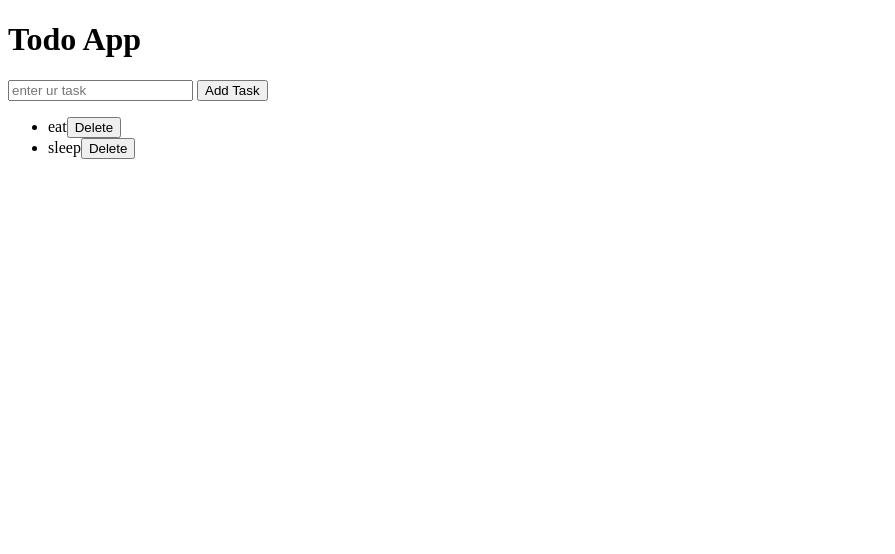
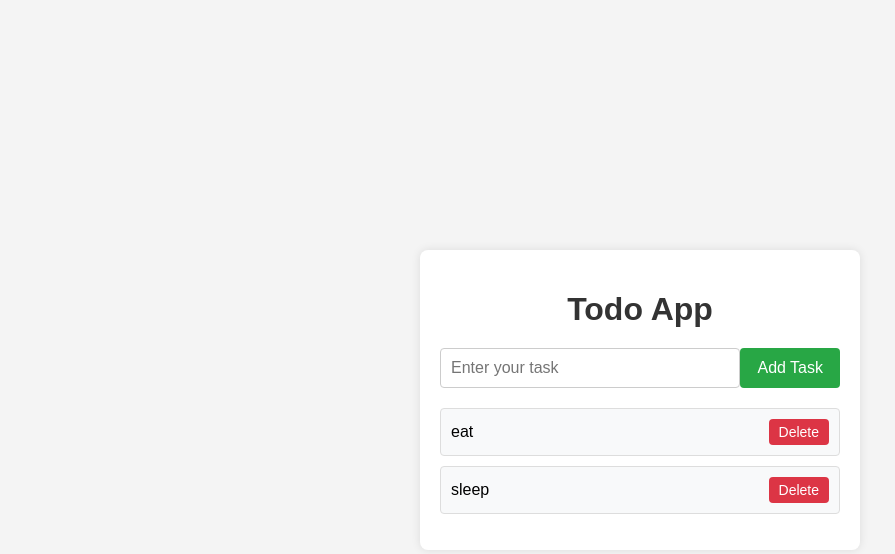
Before and after one commit to Harii2005/To---Do-app, a plain HTML site: page index.html in a window 1280 px wide. Shown: the whole page, without its empty margins (0-895 px from the left). Drawn offline with Linux system fonts and the light colour scheme.

Commit message:
addded css file 2nd commit

```diff
--- a/index.html
+++ b/index.html
@@ -3,18 +3,21 @@
 <head>
     <meta charset="UTF-8">
     <meta name="viewport" content="width=device-width, initial-scale=1.0">
-    <title>Document</title>
+    <title>Todo App</title>
     <link rel="stylesheet" href="style.css">
 </head>
 <body>
-    <h1>Todo App</h1>
-    <input placeholder="enter ur task">
-    <button>Add Task</button>
-
-    <ul>
-        <li>eat<button class="delete">Delete</button></li>
-        <li>sleep<button class="delete">Delete</button></li>
-    </ul>
-    <script src="app.js" ></script>
+    <div class="container">
+        <h1>Todo App</h1>
+        <div class="input-container">
+            <input id="taskInput" placeholder="Enter your task">
+            <button id="addTaskBtn">Add Task</button>
+        </div>
+        <ul id="taskList">
+            <li>eat <button class="delete">Delete</button></li>
+            <li>sleep <button class="delete">Delete</button></li>
+        </ul>
+    </div>
+    <script src="app.js"></script>
 </body>
 </html>
--- a/style.css
+++ b/style.css
@@ -0,0 +1,85 @@
+/* General Styles */
+body {
+    font-family: Arial, sans-serif;
+    background-color: #f4f4f4;
+    margin: 0;
+    padding: 0;
+    display: flex;
+    justify-content: center;
+    align-items: center;
+    height: 100vh;
+}
+
+.container {
+    background-color: #fff;
+    padding: 20px;
+    border-radius: 8px;
+    box-shadow: 0 0 10px rgba(0, 0, 0, 0.1);
+    width: 100%;
+    max-width: 400px;
+}
+
+h1 {
+    text-align: center;
+    color: #333;
+    margin-bottom: 20px;
+}
+
+.input-container {
+    display: flex;
+    justify-content: space-between;
+    margin-bottom: 20px;
+}
+
+#taskInput {
+    width: 70%;
+    padding: 10px;
+    border: 1px solid #ccc;
+    border-radius: 4px;
+    font-size: 16px;
+}
+
+#addTaskBtn {
+    width: 25%;
+    padding: 10px;
+    background-color: #28a745;
+    color: white;
+    border: none;
+    border-radius: 4px;
+    cursor: pointer;
+    font-size: 16px;
+}
+
+#addTaskBtn:hover {
+    background-color: #218838;
+}
+
+#taskList {
+    list-style-type: none;
+    padding: 0;
+}
+
+#taskList li {
+    background-color: #f8f9fa;
+    padding: 10px;
+    border: 1px solid #ddd;
+    border-radius: 4px;
+    margin-bottom: 10px;
+    display: flex;
+    justify-content: space-between;
+    align-items: center;
+}
+
+.delete {
+    background-color: #dc3545;
+    color: white;
+    border: none;
+    border-radius: 4px;
+    padding: 5px 10px;
+    cursor: pointer;
+    font-size: 14px;
+}
+
+.delete:hover {
+    background-color: #c82333;
+}
```
